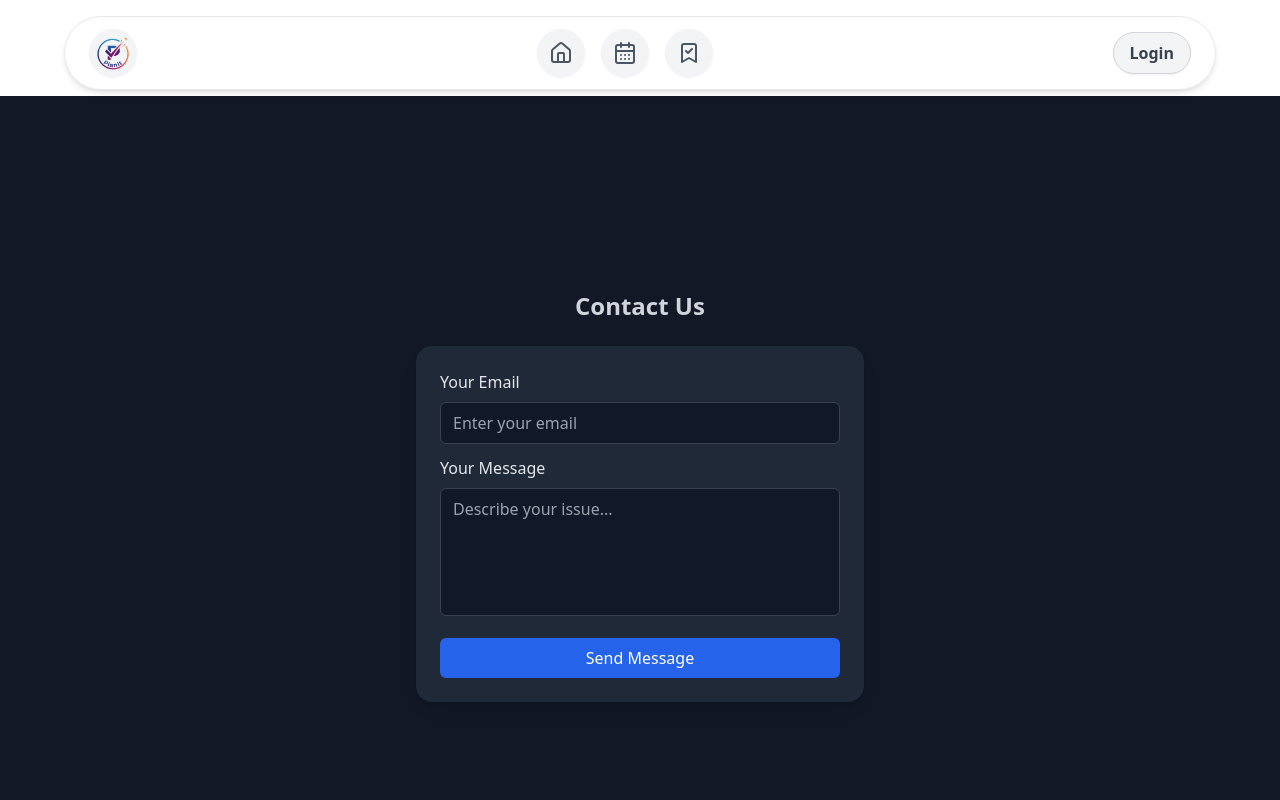
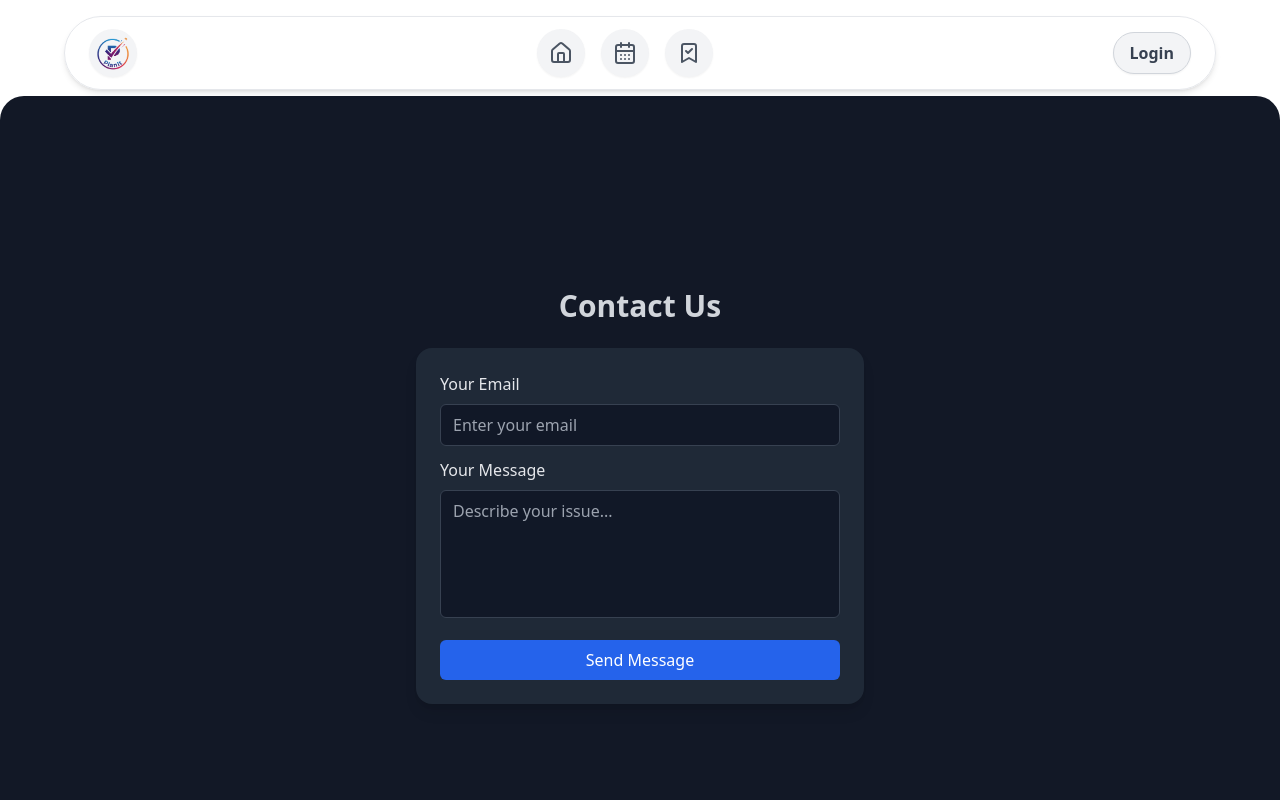
Before and after one commit to rishikesh-babu/Event-Management, a React (Vite) app in the folder client/: page /contact in a window 1280 px wide. Shown: the top 800 px of the page. Built offline with nearby package versions, Linux system fonts and the light colour scheme; no server answers.

Commit message:
Minor changes in Contact Us page

```diff
--- a/client/src/Pages/User/Contact.jsx
+++ b/client/src/Pages/User/Contact.jsx
@@ -14,8 +14,8 @@ export default function Contact() {
   };
 
   return (
-    <div className="min-h-screen bg-[#121826] flex flex-col items-center justify-center text-gray-300 p-6">
-      <h1 className="text-2xl font-semibold mb-6">Contact Us</h1>
+    <div className="min-h-screen bg-[#121826] rounded-t-3xl flex flex-col items-center justify-center text-gray-300 p-6">
+      <h1 className="text-3xl font-semibold mb-6">Contact Us</h1>
 
       <form
         onSubmit={handleSubmit}
```
